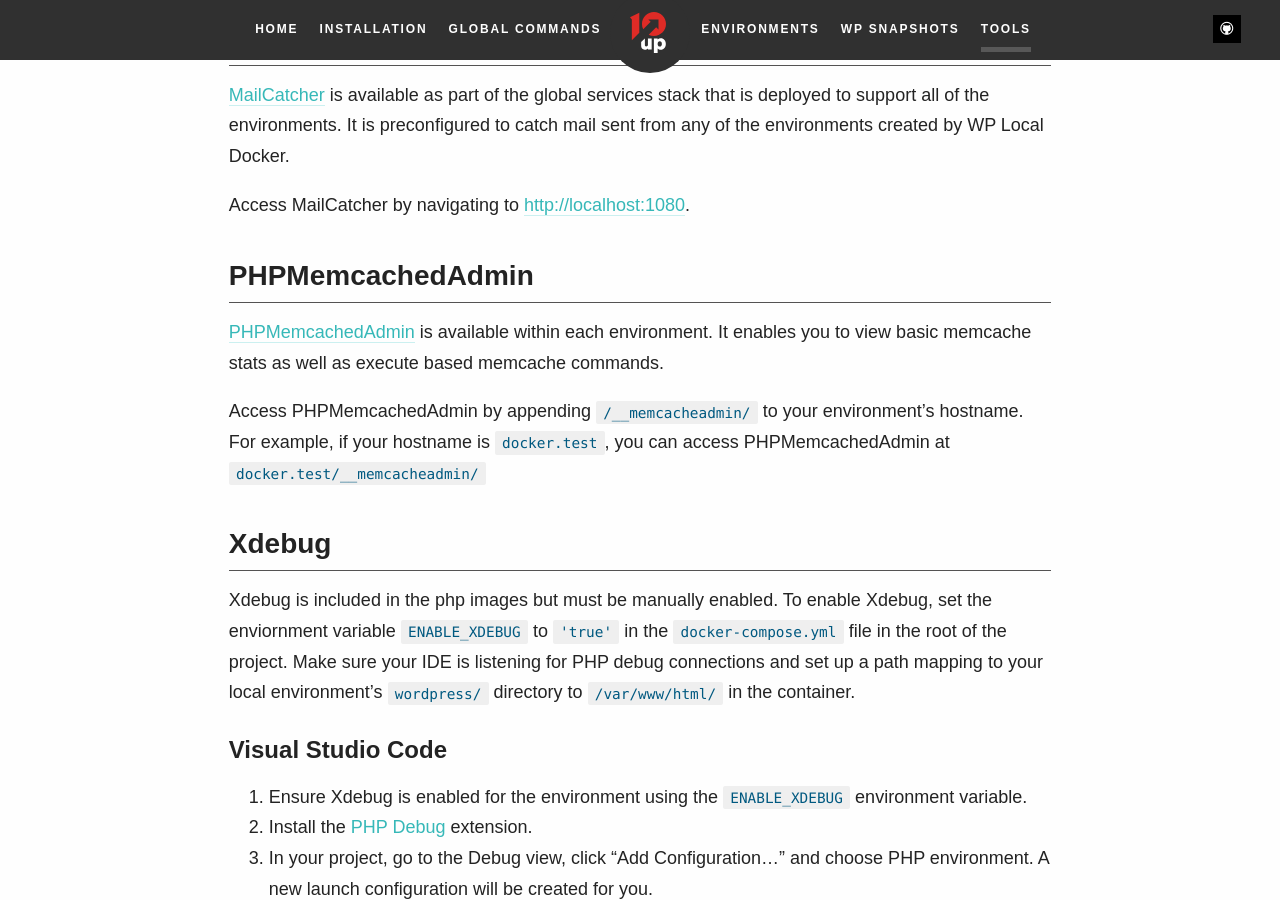
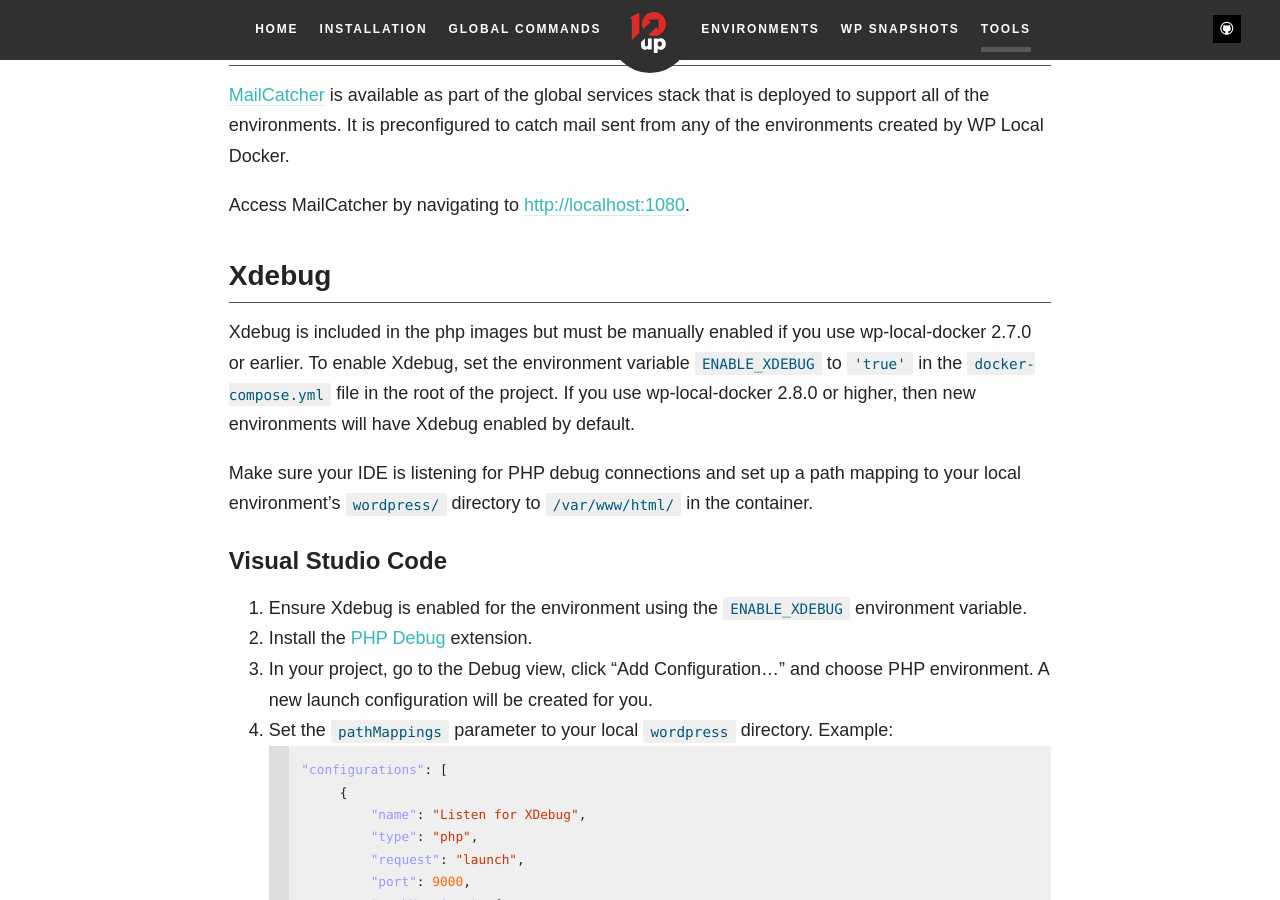
Before and after one commit to 10up/wp-local-docker-docs, a Jekyll site: the page built from tools.md, in a window 1280 px wide and 900 px high, scrolled down 636 px. Built offline with Jekyll 4.4.1, drawn with Linux system fonts in a browser that asks for light colours; some web fonts are replaced.

Commit message:
Updated tools page to include 2.8.0+ changes.

```diff
--- a/_includes/markdown/Tools.md
+++ b/_includes/markdown/Tools.md
@@ -12,22 +12,14 @@ Access phpMyAdmin by navigating to [http://localhost:8092](http://localhost:8092
 
 Access MailCatcher by navigating to [http://localhost:1080](http://localhost:1080).
 
-## PHPMemcachedAdmin
-
-[PHPMemcachedAdmin](https://github.com/elijaa/phpmemcachedadmin) is available within each environment. It enables you
-to view basic memcache stats as well as execute based memcache commands.
-
-Access PHPMemcachedAdmin by appending `/__memcacheadmin/` to your environment's hostname. For example, if your hostname
-is `docker.test`, you can access PHPMemcachedAdmin at `docker.test/__memcacheadmin/`
-
 ## Xdebug
 
-Xdebug is included in the php images but must be manually enabled.  To enable Xdebug, set the enviornment variable
-`ENABLE_XDEBUG` to `'true'` in the `docker-compose.yml` file in the root of the project. Make sure your IDE is listening for
-PHP debug connections and set up a path mapping to your local environment's `wordpress/` directory to `/var/www/html/`
-in the container.
+Xdebug is included in the php images but must be manually enabled if you use wp-local-docker 2.7.0 or earlier. To enable Xdebug, set the environment variable `ENABLE_XDEBUG` to `'true'` in the `docker-compose.yml` file in the root of the project. If you use wp-local-docker 2.8.0 or higher, then new environments will have Xdebug enabled by default.
+
+Make sure your IDE is listening for PHP debug connections and set up a path mapping to your local environment's `wordpress/` directory to `/var/www/html/` in the container.
 
 ### Visual Studio Code
+
 1. Ensure Xdebug is enabled for the environment using the `ENABLE_XDEBUG` environment variable.
 2. Install the [PHP Debug](https://marketplace.visualstudio.com/items?itemName=felixfbecker.php-debug) extension.
 3. In your project, go to the Debug view, click "Add Configuration..." and choose PHP environment. A new launch configuration will be created for you.
```
